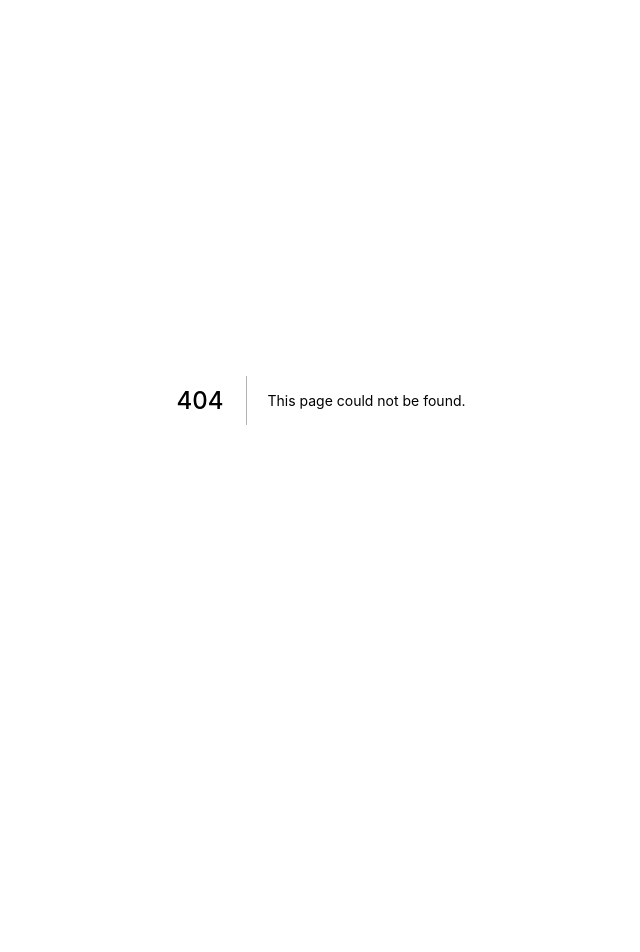
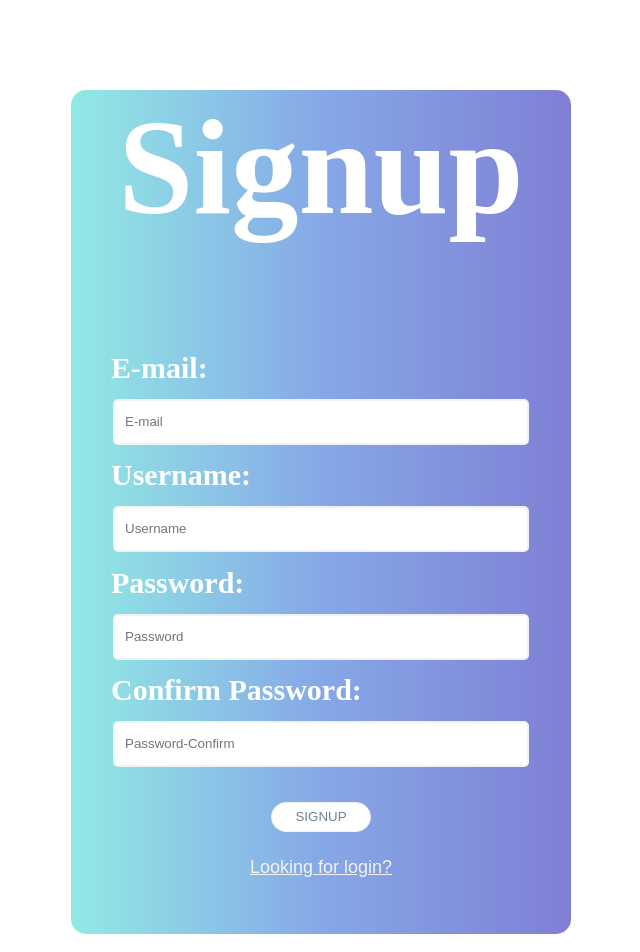
Before and after one commit to linzblue1/Cryptid, a Next.js app: page /signup in a window 1280 px wide. Before the commit this address had no page. Shown: the top 952 px of the page, without its empty margins (319-959 px from the left). Before the commit the page ends 800 px from the top, so only its background shows below. Built offline with nearby package versions, Linux system fonts and the light colour scheme.

Commit message:
added login and signup components, game them pages inside app for debug. Will need to add classnames, components have no logic or js

```diff
--- /dev/null
+++ b/components/Signup.jsx
@@ -0,0 +1,123 @@
+import React from "react";
+import { Component } from "react";
+import styled from "styled-components";
+
+
+class Signup extends Component {
+    render() {
+        return (
+            <Wrapper>
+                <TitleWrapper>
+                    <SignUpTitle>Signup</SignUpTitle>
+                </TitleWrapper>
+                <FormWrapper>
+                    <HThree>E-mail:</HThree>
+                    <EmailInput type="text" placeholder="E-mail"></EmailInput>
+                    <HThree>Username:</HThree>
+                    <UsernameInput type="text" placeholder="Username"></UsernameInput><br></br>
+                    <HThree>Password:</HThree>
+                    <PasswordInput type="text" placeholder="Password"></PasswordInput><br></br>
+                    <HThree>Confirm Password:</HThree>
+                    <PasswordMatchInput type="text" placeholder="Password-Confirm"></PasswordMatchInput><br></br>
+                    <SignUpButton type="button" value="Signup" className="signup-button"></SignUpButton><br></br>
+                    <LoginPage href="#">Looking for login?</LoginPage>
+                </FormWrapper>
+            </Wrapper>
+        )
+    }
+}
+
+const Wrapper = styled.div`
+    font-size: 45px;
+    background: #7f7fd5;
+    background: -webkit-linear-gradient(to right, #91eae4, #86a8e7, #7f7fd5);
+    background: linear-gradient(to right, #91eae4, #86a8e7, #7f7fd5);
+    margin: 0 auto;
+    max-width: 500px;
+    border-radius: 15px;
+`
+const SignUpTitle = styled.h1`
+    color: white;
+    text-align: center;
+    font-size: 300%;
+`
+
+const TitleWrapper = styled.div`
+`
+
+const FormWrapper = styled.div`
+    box-sizing: border-box;
+    padding-top: 15px;
+    padding-bottom: 10%;
+    margin: 5% auto;
+    text-align: center;
+`
+
+const HThree = styled.h3`
+    margin: 0;
+    padding: 0;
+    text-align: left;
+    margin-left: 40px;
+    color: white;
+    font-size: 30px;
+`
+const UsernameInput = styled.input`
+    max-width: 400px;
+    width: 80%;
+    line-height: 3em;
+    margin: 1em 2em;
+    border-radius: 5px;
+    border: 2px solid #f2f2f2;
+    outline: none;
+    padding-left: 10px;
+`
+const EmailInput = styled.input`
+    max-width: 400px;
+    width: 80%;
+    line-height: 3em;
+    margin: 1em 2em;
+    border-radius: 5px;
+    border: 2px solid #f2f2f2;
+    outline: none;
+    padding-left: 10px;
+`
+const PasswordInput = styled.input`
+    max-width: 400px;
+    width: 80%;
+    line-height: 3em;
+    margin: 1em 2em;
+    border-radius: 5px;
+    border: 2px solid #f2f2f2;
+    outline: none;
+    padding-left: 10px;
+`
+const PasswordMatchInput = styled.input`
+    max-width: 400px;
+    width: 80%;
+    line-height: 3em;
+    margin: 1em 2em;
+    border-radius: 5px;
+    border: 2px solid #f2f2f2;
+    outline: none;
+    padding-left: 10px;
+`
+const SignUpButton = styled.input`
+    height:30px;
+    width:100px;
+    background:#fff;
+    border:1px solid #f2f2f2;
+    border-radius:20px;
+    color: slategrey;
+    text-transform:uppercase;
+    font-family: 'Ubuntu', sans-serif;
+    cursor:pointer;
+`
+const LoginPage = styled.a`
+    color:#f2f2f2;
+    cursor:pointer;
+    text-decoration:underline;
+    font-family: 'Ubuntu', sans-serif;
+    font-size: 18px;
+`
+
+export default Signup;
--- /dev/null
+++ b/pages/signup.js
@@ -0,0 +1,9 @@
+import React from "react";
+import styled from "styled-components";
+import Signup from "../components/Signup";
+
+const SignupBox = () => (
+    <Signup/>
+);
+
+export default SignupBox;
```
Also changed, not shown: components/Login.jsx (added, +108 -0 lines), pages/login.js (added, +8 -0 lines).
